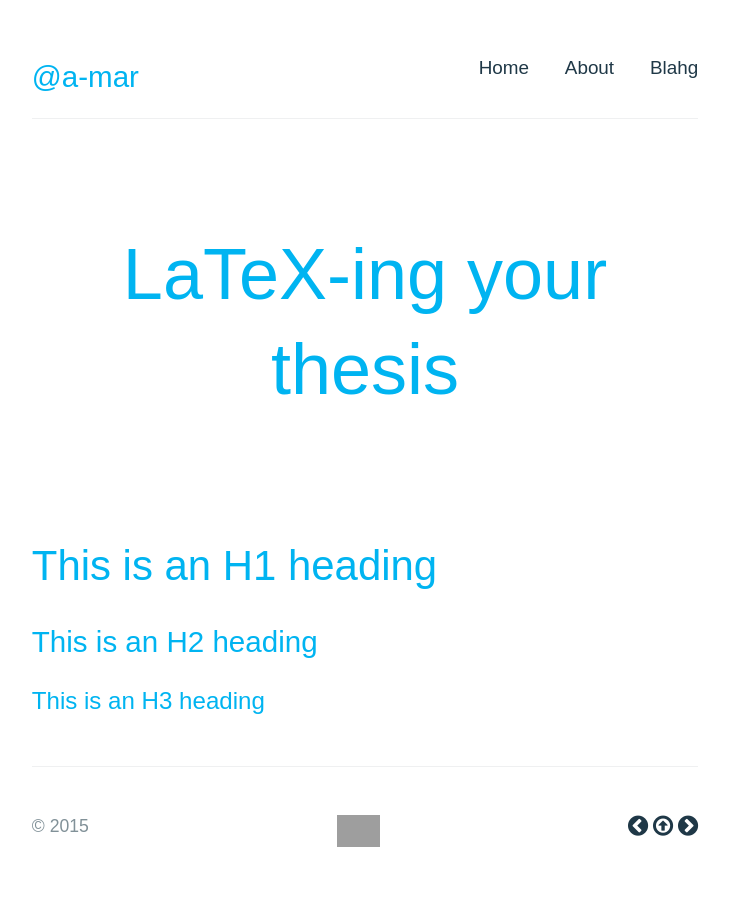
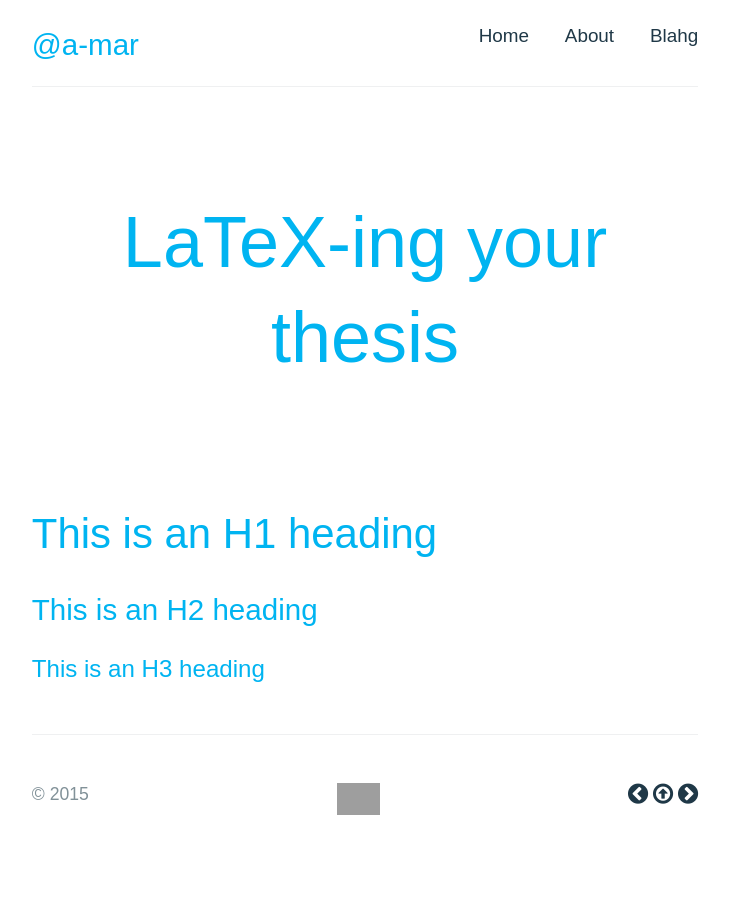
Before and after one commit to a-mar/blahg, a Jekyll site: the page built from index.html, in a window 1280 px wide. Shown: the whole page, without its empty margins (275-1005 px from the left). Built offline with Jekyll 4.4.1, drawn with Linux system fonts in a browser that asks for light colours; nearby versions of some CDN libraries; some web fonts are replaced; Markdown is read by kramdown in place of the engine named in the settings; grey boxes are pictures that could not be loaded.

Commit message:
Update main.css

```diff
--- a/stylesheets/main.css
+++ b/stylesheets/main.css
@@ -184,9 +184,7 @@ h6 {
 
 #header{
   border-bottom: solid 1px #eff0f1;
-  margin-top:1rem;
   margin-bottom:1rem;
-  padding-top:1rem;
   padding-bottom:1rem;
 }
 
```
